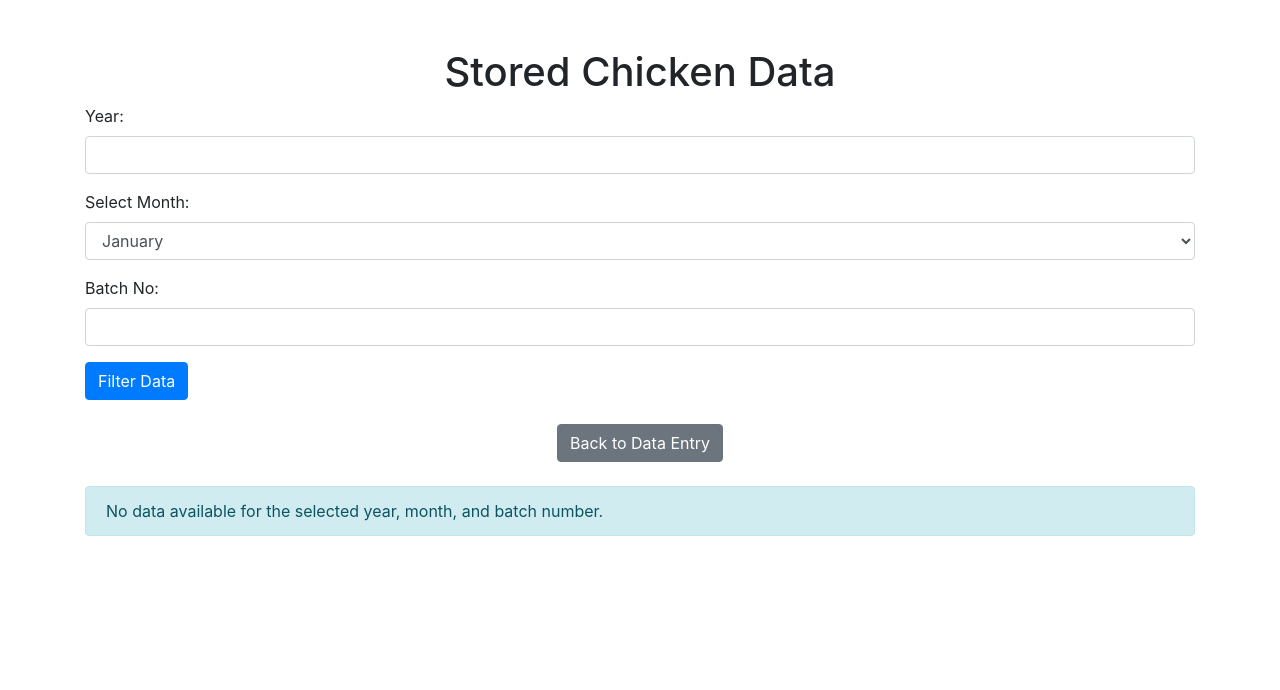
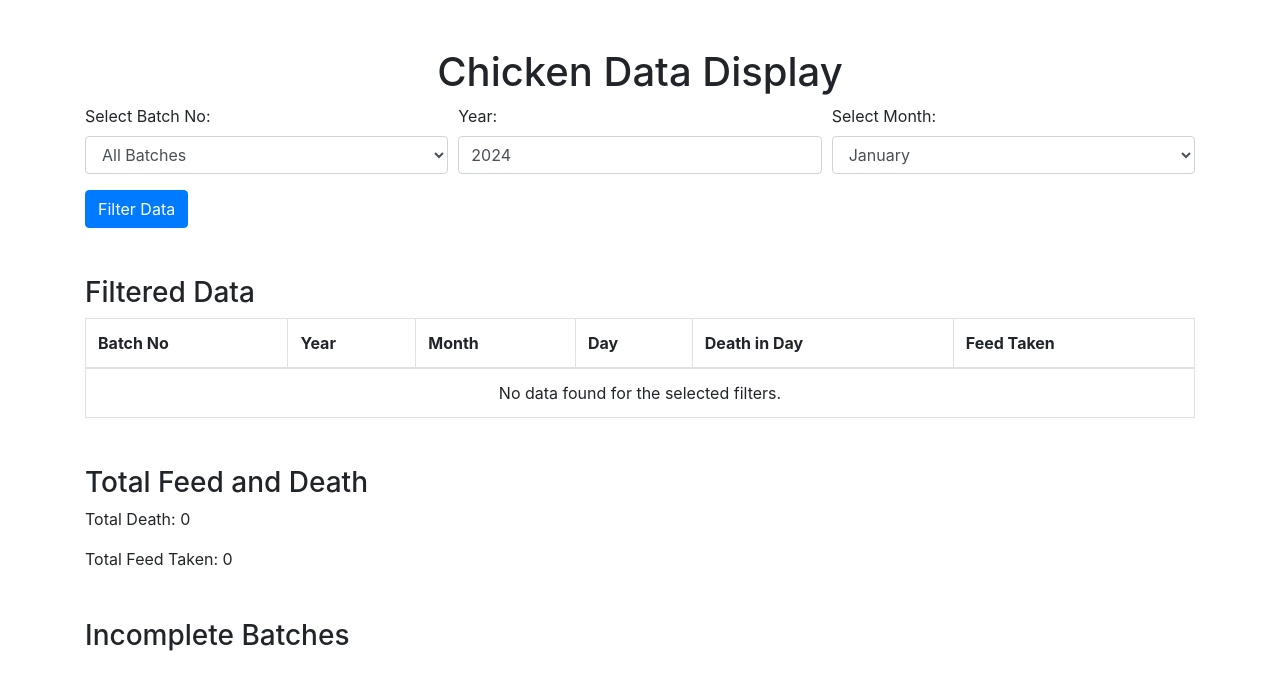
Before and after one commit to RNK302/chicken_farm, a PHP site: page /data_display.php in a window 1280 px wide. Shown: the top 690 px of the page. Run offline with PHP 8.4, Linux system fonts and the light colour scheme; tables that the repository leaves empty hold one stand-in row (values such as "Sample post").

Commit message:
Update data_display.php

```diff
--- a/data_display.php
+++ b/data_display.php
@@ -2,10 +2,10 @@
 session_start();
 
 // Database connection
-$host = 'localhost'; // Change if necessary
-$db = 'chicken_farm'; // Your database name
-$user = 'root'; // Your database user
-$pass = ''; // Your database password
+$host = 'localhost';
+$db = 'chicken_farm';
+$user = 'root';
+$pass = '';
 
 $conn = new mysqli($host, $user, $pass, $db);
 
@@ -15,133 +15,143 @@ if ($conn->connect_error) {
 }
 
 // Initialize filter variables
-$selected_year = '';
-$selected_month = '';
-$selected_batch_no = ''; // New variable for batch number
-$filtered_data = [];
+$batch_no_filter = '';
+$year_filter = date('Y');
+$month_filter = date('m');
+$all_data = [];
+$total_death = 0;
+$total_feed = 0;
 
-// Handle filter submission
-if ($_SERVER['REQUEST_METHOD'] == 'POST' && isset($_POST['filter'])) {
-    $selected_year = intval(htmlspecialchars($_POST['year'], ENT_QUOTES, 'UTF-8'));
-    $selected_month = intval($_POST['month']);
-    $selected_batch_no = htmlspecialchars($_POST['batch_no'], ENT_QUOTES, 'UTF-8'); // Get batch number
+// Fetch existing batch numbers for filtering
+$batch_numbers = [];
+$result = $conn->query("SELECT DISTINCT batch_no FROM chicken_data");
+if ($result) {
+    while ($row = $result->fetch_assoc()) {
+        $batch_numbers[] = $row['batch_no'];
+    }
+}
 
-    // Prepare the SQL query
-    $sql = "SELECT day, batch_no, death_in_day, feed_taken
-            FROM chicken_data
-            WHERE year = ? AND month = ?
-            ORDER BY day"; // Sort by day
+// Handle filter form submission
+if ($_SERVER['REQUEST_METHOD'] === 'POST' && isset($_POST['filter'])) {
+    $batch_no_filter = trim($_POST['batch_no']);
+    $year_filter = intval($_POST['year']);
+    $month_filter = intval($_POST['month']);
+}
 
-    // Append batch number filter if provided
-    if (!empty($selected_batch_no)) {
-        $sql .= " AND batch_no = ?";
+// Fetch filtered data
+$query = "SELECT * FROM chicken_data WHERE 1=1";
+if ($batch_no_filter) {
+    $query .= " AND batch_no = '$batch_no_filter'";
+}
+if ($year_filter) {
+    $query .= " AND year = $year_filter";
+}
+if ($month_filter) {
+    $query .= " AND month = $month_filter";
+}
+
+$result = $conn->query($query);
+if ($result) {
+    while ($row = $result->fetch_assoc()) {
+        $all_data[] = $row;
+        $total_death += $row['death_in_day'];
+        $total_feed += $row['feed_taken'];
     }
+}
 
-    // Prepare and bind parameters
-    $stmt = $conn->prepare($sql);
-    if (!empty($selected_batch_no)) {
-        $stmt->bind_param("iis", $selected_year, $selected_month, $selected_batch_no);
-    } else {
-        $stmt->bind_param("ii", $selected_year, $selected_month);
+// Fetch incomplete batches
+$incomplete_data = [];
+$incomplete_query = "SELECT DISTINCT batch_no FROM chicken_data WHERE (year, month, day) NOT IN (SELECT year, month, day FROM chicken_data)";
+$incomplete_result = $conn->query($incomplete_query);
+if ($incomplete_result) {
+    while ($row = $incomplete_result->fetch_assoc()) {
+        $incomplete_data[] = $row['batch_no'];
     }
-
-    // Execute the statement
-    $stmt->execute();
-
-    // Get the result
-    $result = $stmt->get_result();
-
-    // Fetch data
-    while ($row = $result->fetch_assoc()) {
-        $filtered_data[$row['day']] = $row;
-    }
-
-    $stmt->close();
 }
 
 // Start the HTML output
-echo "<!DOCTYPE html>";
-echo "<html>";
-echo "<head>
-        <title>Stored Chicken Data</title>
-        <link rel='stylesheet' href='https://stackpath.bootstrapcdn.com/bootstrap/4.5.2/css/bootstrap.min.css'>
-      </head>";
-echo "<body>";
+?>
+<!DOCTYPE html>
+<html>
+<head>
+    <title>Chicken Data Display</title>
+    <link rel='stylesheet' href='https://stackpath.bootstrapcdn.com/bootstrap/4.5.2/css/bootstrap.min.css'>
+</head>
+<body>
+<div class='container'>
+    <h1 class='text-center mt-5'>Chicken Data Display</h1>
+    <form method='post' action=''>
+        <div class='form-row'>
+            <div class='form-group col-md-4'>
+                <label for='batch_no'>Select Batch No:</label>
+                <select name='batch_no' class='form-control'>
+                    <option value=''>All Batches</option>
+                    <?php foreach ($batch_numbers as $bn): ?>
+                        <option value='<?= $bn ?>' <?= ($bn === $batch_no_filter) ? 'selected' : '' ?>><?= $bn ?></option>
+                    <?php endforeach; ?>
+                </select>
+            </div>
+            <div class='form-group col-md-4'>
+                <label for='year'>Year:</label>
+                <input type='number' name='year' class='form-control' value='<?= $year_filter ?>' required>
+            </div>
+            <div class='form-group col-md-4'>
+                <label for='month'>Select Month:</label>
+                <select name='month' class='form-control' required>
+                    <?php for ($m = 1; $m <= 12; $m++): ?>
+                        <option value='<?= $m ?>' <?= ($m === $month_filter) ? 'selected' : '' ?>><?= date('F', mktime(0, 0, 0, $m, 1)) ?></option>
+                    <?php endfor; ?>
+                </select>
+            </div>
+        </div>
+        <button type='submit' name='filter' class='btn btn-primary'>Filter Data</button>
+    </form>
 
-echo "<div class='container'>";
-echo "<h1 class='text-center mt-5'>Stored Chicken Data</h1>";
+    <h3 class='mt-5'>Filtered Data</h3>
+    <table class='table table-bordered'>
+        <thead>
+            <tr>
+                <th>Batch No</th>
+                <th>Year</th>
+                <th>Month</th>
+                <th>Day</th>
+                <th>Death in Day</th>
+                <th>Feed Taken</th>
+            </tr>
+        </thead>
+        <tbody>
+            <?php if (empty($all_data)): ?>
+                <tr>
+                    <td colspan='6' class='text-center'>No data found for the selected filters.</td>
+                </tr>
+            <?php else: ?>
+                <?php foreach ($all_data as $data): ?>
+                    <tr>
+                        <td><?= $data['batch_no'] ?></td>
+                        <td><?= $data['year'] ?></td>
+                        <td><?= $data['month'] ?></td>
+                        <td><?= $data['day'] ?></td>
+                        <td><?= $data['death_in_day'] ?></td>
+                        <td><?= $data['feed_taken'] ?></td>
+                    </tr>
+                <?php endforeach; ?>
+            <?php endif; ?>
+        </tbody>
+    </table>
 
-// Filter Form
-echo "<form method='post' action=''>";
-echo "<div class='form-group'>
-        <label for='year'>Year:</label>
-        <input type='number' name='year' class='form-control' value='$selected_year' required>
-      </div>";
+    <h3 class='mt-5'>Total Feed and Death</h3>
+    <p>Total Death: <?= $total_death ?></p>
+    <p>Total Feed Taken: <?= $total_feed ?></p>
 
-echo "<div class='form-group'>
-        <label for='month'>Select Month:</label>
-        <select name='month' class='form-control' required>";
-for ($m = 1; $m <= 12; $m++) {
-    $selected = ($m == $selected_month) ? 'selected' : '';
-    echo "<option value='$m' $selected>" . date('F', mktime(0, 0, 0, $m, 1)) . "</option>";
-}
-echo "</select></div>";
-
-// New Batch No Input
-echo "<div class='form-group'>
-        <label for='batch_no'>Batch No:</label>
-        <input type='text' name='batch_no' class='form-control' value='$selected_batch_no'>
-      </div>";
-
-echo "<button type='submit' name='filter' class='btn btn-primary'>Filter Data</button>";
-echo "</form>";
-
-// Link to return to data entry
-echo "<div class='text-center mt-4'>
-        <a href='data_entry.php' class='btn btn-secondary'>Back to Data Entry</a>
-      </div>";
-
-// Data Display
-if (!empty($filtered_data)) {
-    $total_death_count = 0; // Initialize total death count
-    $total_feed_taken_count = 0; // Initialize total feed taken count
-
-    echo "<table class='table table-bordered mt-4'>";
-    echo "<tr>
-            <th>No. of Days</th>
-            <th>Batch No</th>
-            <th>Death in Day</th>
-            <th>Feed Taken</th>
-          </tr>";
-
-    foreach ($filtered_data as $day => $data) {
-        echo "<tr>";
-        echo "<td>$day</td>";
-        echo "<td>" . (isset($data['batch_no']) ? $data['batch_no'] : 'N/A') . "</td>";
-        echo "<td>" . (isset($data['death_in_day']) ? $data['death_in_day'] : '0') . "</td>";
-        echo "<td>" . (isset($data['feed_taken']) ? $data['feed_taken'] : '0') . "</td>";
-        echo "</tr>";
-
-        // Accumulate totals
-        $total_death_count += intval($data['death_in_day'] ?? 0);
-        $total_feed_taken_count += intval($data['feed_taken'] ?? 0);
-    }
-
-    echo "</table>";
-
-    // Display totals
-    echo "<div class='alert alert-info'>
-            <strong>Total Deaths:</strong> $total_death_count<br>
-            <strong>Total Feed Taken:</strong> $total_feed_taken_count
-          </div>";
-} else {
-    echo "<div class='alert alert-info mt-4'>No data available for the selected year, month, and batch number.</div>";
-}
-
-echo "</div>";
-echo "</body>";
-echo "</html>";
-
-// Close the database connection
+    <h3 class='mt-5'>Incomplete Batches</h3>
+    <ul>
+        <?php foreach ($incomplete_data as $incomplete_batch): ?>
+            <li><?= $incomplete_batch ?></li>
+        <?php endforeach; ?>
+    </ul>
+</div>
+</body>
+</html>
+<?php
 $conn->close();
 ?>
```
